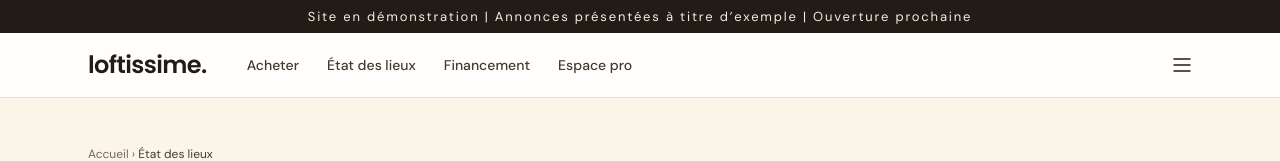
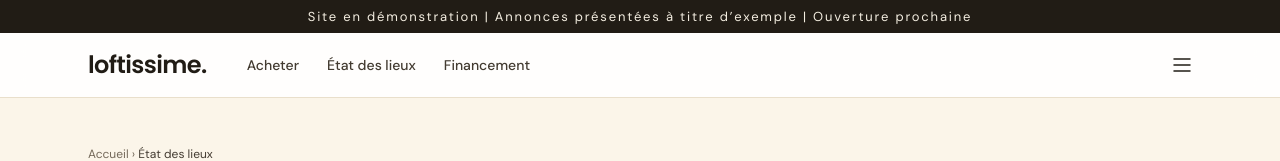
Before and after one commit to Emineve/atypic-portal, a Next.js app in the folder frontend/: page /guide in a window 1280 px wide. Shown: the top 161 px of the page. Built offline with nearby package versions, Linux system fonts and the light colour scheme; no server answers; the database is empty.

Commit message:
En-tête : Espace pro retiré, il reste dans le pied de page
Co-Authored-By: Claude Fable 5.2 <noreply@anthropic.com>
Claude-Session: https://claude.ai/code/session_015aKJiDLUy7h6cRtFn1LWuo

```diff
--- a/frontend/app/HeaderLinks.tsx
+++ b/frontend/app/HeaderLinks.tsx
@@ -1,11 +1,10 @@
 import Link from 'next/link';
 
-// Les quatre entrées principales, visibles dans l'en-tête sur grand écran. Le reste est dans le menu.
+// Les trois entrées principales, côté acheteur (l'espace pro reste dans le pied de page), visibles dans l'en-tête sur grand écran. Le reste est dans le menu.
 const LINKS = [
   { href: '/', label: 'Acheter' },
   { href: '/guide', label: 'État des lieux' },
   { href: '/financement', label: 'Financement' },
-  { href: '/pro', label: 'Espace pro' },
 ];
 
 export default function HeaderLinks() {
```
